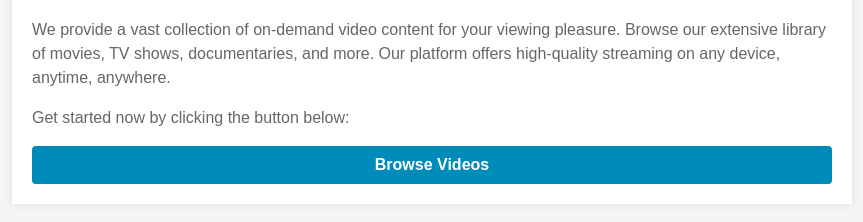
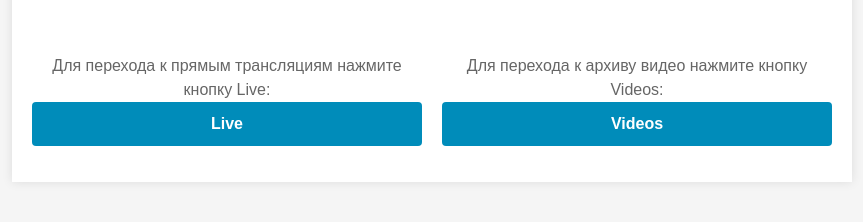
Before and after one commit to atom-video/webapps_demo, a plain HTML site: page index.html in a window 1280 px wide. Shown: the part 60-282 px from the top of the page, without its empty margins (208-1071 px from the left). Drawn offline with Linux system fonts and the light colour scheme.

Commit message:
upd index.html

```diff
--- a/index.html
+++ b/index.html
@@ -16,22 +16,29 @@
         padding: 20px;
         background-color: #ffffff;
         box-shadow: 0px 0px 10px rgba(0, 0, 0, 0.1);
+        display: grid;
+        grid-template-columns: 1fr 1fr;
+        grid-template-rows: auto;
+        grid-gap: 20px;
+        justify-content: center;
       }
       h1 {
         color: #333333;
         text-align: center;
         margin-top: 0;
+        grid-column: 1 / -1;
       }
       p {
         font-size: 16px;
         line-height: 1.5;
         color: #666666;
+        grid-column: span 1;
+        text-align: center
       }
       .button {
-
-        padding: 10px 20px;
         display: block;
         margin: 0 auto;
+        padding: 10px 20px;
         background-color: #008CBA;
         color: #ffffff;
         font-size: 16px;
@@ -40,6 +47,7 @@
         text-decoration: none;
         border-radius: 4px;
         transition: background-color 0.3s ease;
+        grid-column: 1 / -1;
       }
       .button:hover {
         background-color: #005F6B;
@@ -47,11 +55,14 @@
     </style>
   </head>
   <body>
+
     <div class="container">
       <h1>Welcome to our VOD Portal</h1>
-      <p>We provide a vast collection of on-demand video content for your viewing pleasure. Browse our extensive library of movies, TV shows, documentaries, and more. Our platform offers high-quality streaming on any device, anytime, anywhere.</p>
-      <p>Get started now by clicking the button below:</p>
-      <a href="webvod.html" class="button">Browse Videos</a>
+
+      <p>Для перехода к прямым трансляциям нажмите кнопку Live: <a href="weblive.html" class="button">Live</a> </p>
+
+      <p>Для перехода к архиву видео нажмите кнопку Videos: <a href="webvod.html" class="button">Videos</a></p>
+
     </div>
   </body>
 </html>
```
